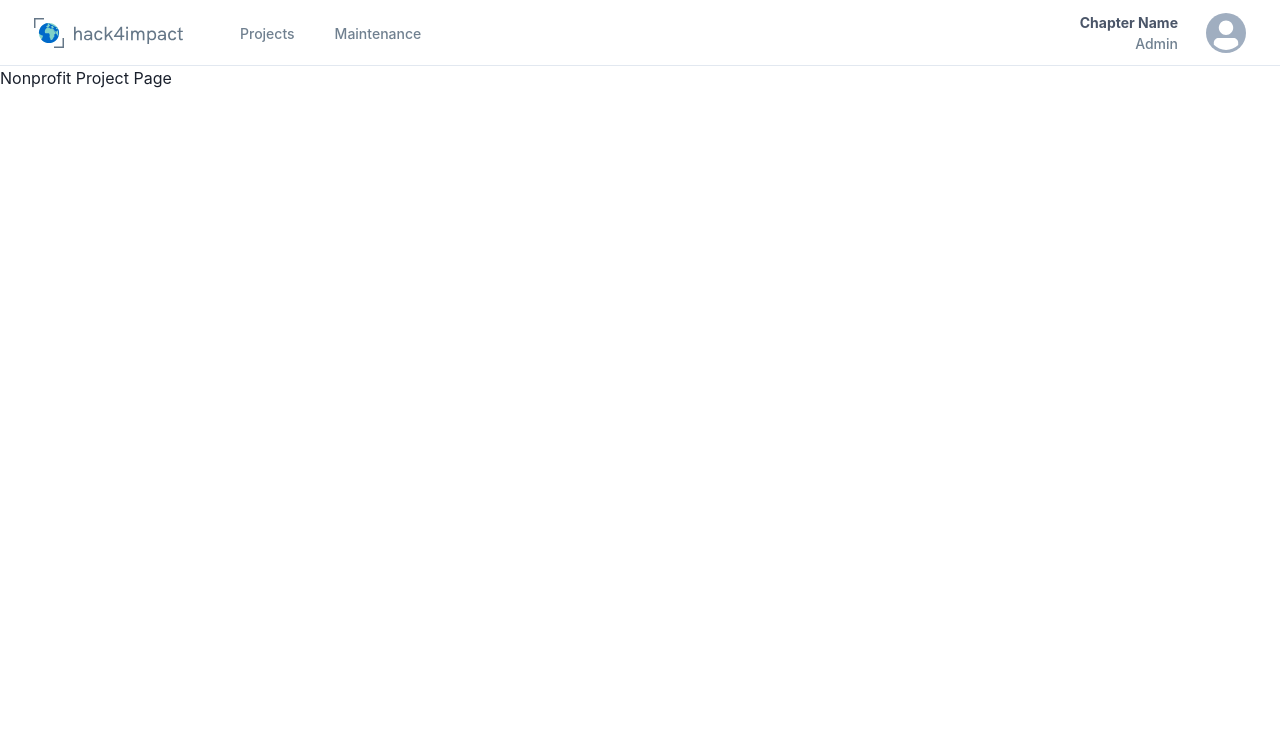
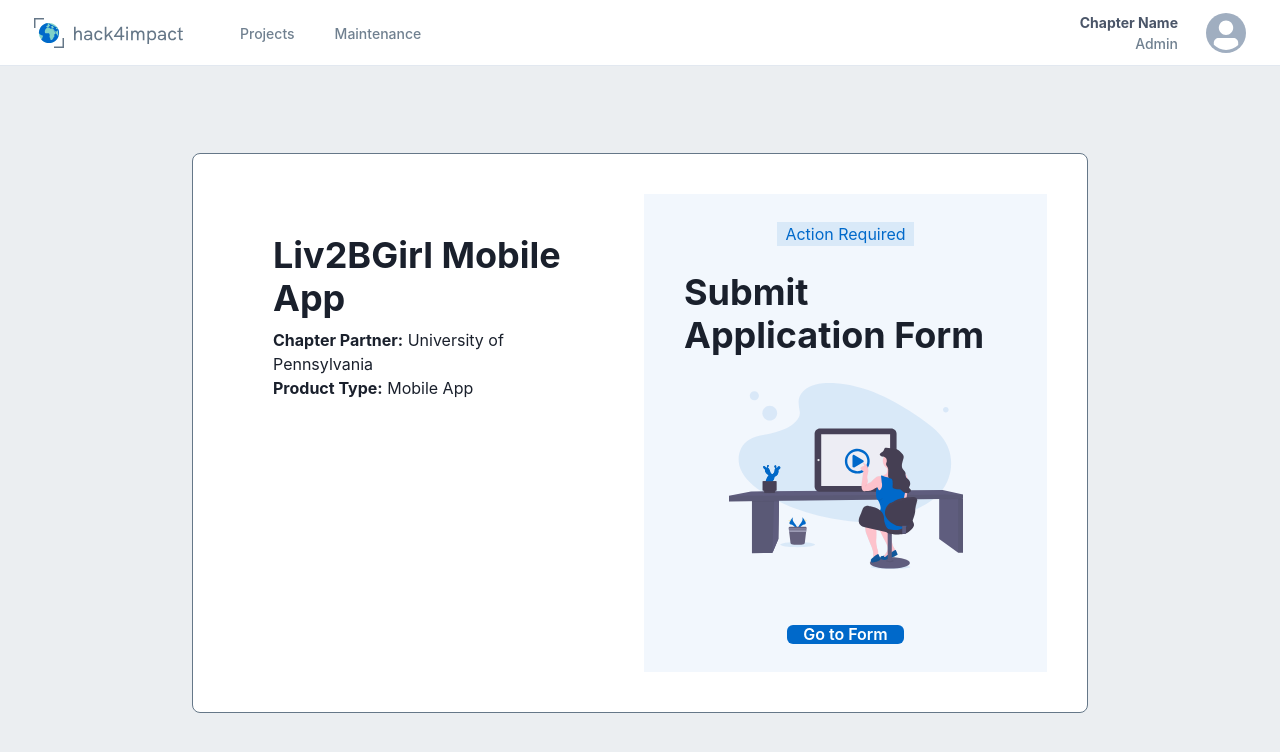
Before and after one commit to GTBitsOfGood/national-npp, a Next.js app: page /nonprofit/project in a window 1280 px wide. Shown: the top 752 px of the page. Built offline with nearby package versions, Linux system fonts and the light colour scheme.

Commit message:
non profit project page with stepcard mappings

```diff
--- a/src/pages/nonprofit/project/index.tsx
+++ b/src/pages/nonprofit/project/index.tsx
@@ -1,7 +1,102 @@
-import { Flex } from "@chakra-ui/react";
+import { Flex, Stack, VStack, Heading, Box, Text } from "@chakra-ui/react";
+import applicationSubmittedImage from "public/images/projectStatus/application_submitted.svg";
+import submitApplicationImage from "public/images/projectStatus/awaiting_application.svg";
+import { MouseEventHandler } from "react";
+import StepCard from "src/components/nonprofit/project/StepCard";
+import { ChapterStage } from "src/utils/types";
+
+interface StepCardData {
+  actionRequired: boolean;
+  image: StaticImageData;
+  title: string;
+  text: string;
+  buttonText?: string;
+  buttonCallback?: MouseEventHandler;
+}
+
+const getStepCardData = (chapterStage: ChapterStage): StepCardData => {
+  switch (chapterStage) {
+    case ChapterStage.SUBMIT_APPLICATION:
+      return {
+        actionRequired: true,
+        text: "Lorem ipsum dolor sit amet, consectetur adipiscing elit,\
+        sed do eiusmod tempor incididunt ut labore et dolore magna\
+        aliqua. Adipiscing tristique risus nec feugiat in. Morbi enim\
+        nunc faucibus a pellentesque sit amet porttitor. Nec ultrices\
+        dui sapien eget mi proin sed libero.",
+        image: submitApplicationImage,
+        title: "Submit Application Form",
+        buttonText: "Go to Form",
+        buttonCallback: () => console.log("redirecting to form!"),
+      };
+    case ChapterStage.APPLICATION_SUBMITTED:
+      return {
+        actionRequired: false,
+        text: "Lorem ipsum dolor sit amet, consectetur adipiscing elit, \
+        sed do eiusmod tempor incididunt ut labore et dolore magna aliqua. \
+        Nam aliquam sem et tortor consequat id porta nibh venenatis. Vitae \
+        elementum curabitur vitae nunc.",
+        image: applicationSubmittedImage,
+        title: "Application Submitted",
+        buttonText: undefined,
+        buttonCallback: undefined,
+      };
+    // insert other mappings...
+    default:
+      return {
+        actionRequired: true,
+        text: "Lorem ipsum dolor sit amet, consectetur adipiscing elit,\
+        sed do eiusmod tempor incididunt ut labore et dolore magna\
+        aliqua. Adipiscing tristique risus nec feugiat in. Morbi enim\
+        nunc faucibus a pellentesque sit amet porttitor. Nec ultrices\
+        dui sapien eget mi proin sed libero.",
+        image: submitApplicationImage,
+        title: "Submit Application Form",
+        buttonText: "Go to Form",
+        buttonCallback: () => console.log("redirecting to form!"),
+      };
+  }
+};
 
 function NonprofitProjectPage() {
-  return <Flex>Nonprofit Project Page</Flex>;
+  return (
+    <Flex h="100%" bgColor="#EBEEF1">
+      <Stack
+        height={{ base: "auto", md: "70vh" }}
+        width="70%"
+        m="auto"
+        p="10"
+        rounded="lg"
+        border="1px"
+        borderColor="#657788"
+        bgColor="#FFFF"
+        direction={{ base: "column", md: "row" }}
+      >
+        <Flex direction="column" width={{ base: "100%", md: "50%" }}>
+          <VStack alignItems="flex-start" maxW="100%" m="10" height="50%">
+            <Heading>Liv2BGirl Mobile App</Heading>
+            <Box m="5">
+              <Text>
+                <Box as="span" fontWeight="bold">
+                  Chapter Partner:
+                </Box>{" "}
+                University of Pennsylvania
+              </Text>
+              <Text>
+                <Box as="span" fontWeight="bold">
+                  Product Type:
+                </Box>{" "}
+                Mobile App
+              </Text>
+            </Box>
+          </VStack>
+        </Flex>
+        <Flex width={{ base: "100%", md: "50%" }}>
+          <StepCard {...getStepCardData(ChapterStage.SUBMIT_APPLICATION)} />
+        </Flex>
+      </Stack>
+    </Flex>
+  );
 }
 
 export default NonprofitProjectPage;
```
